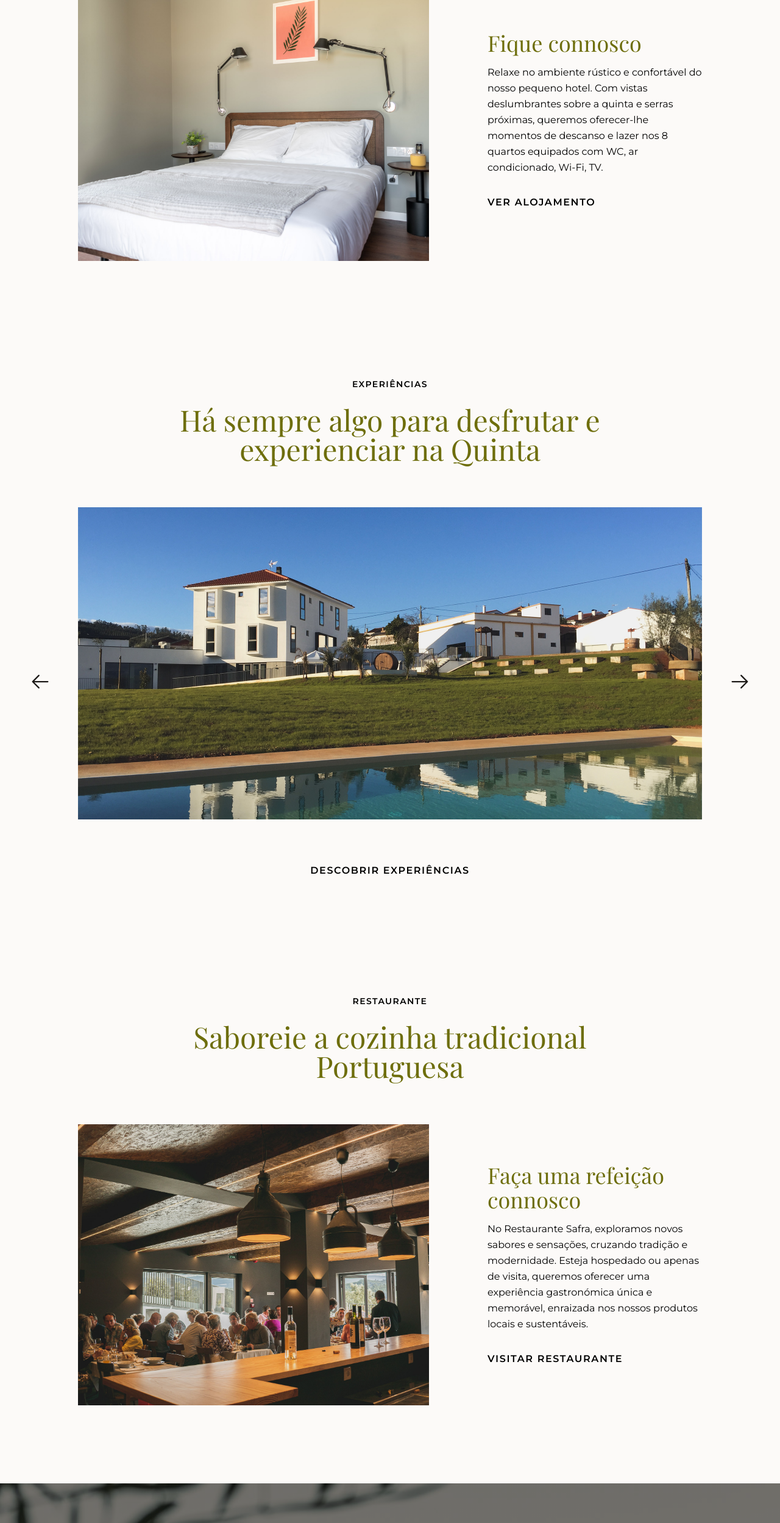
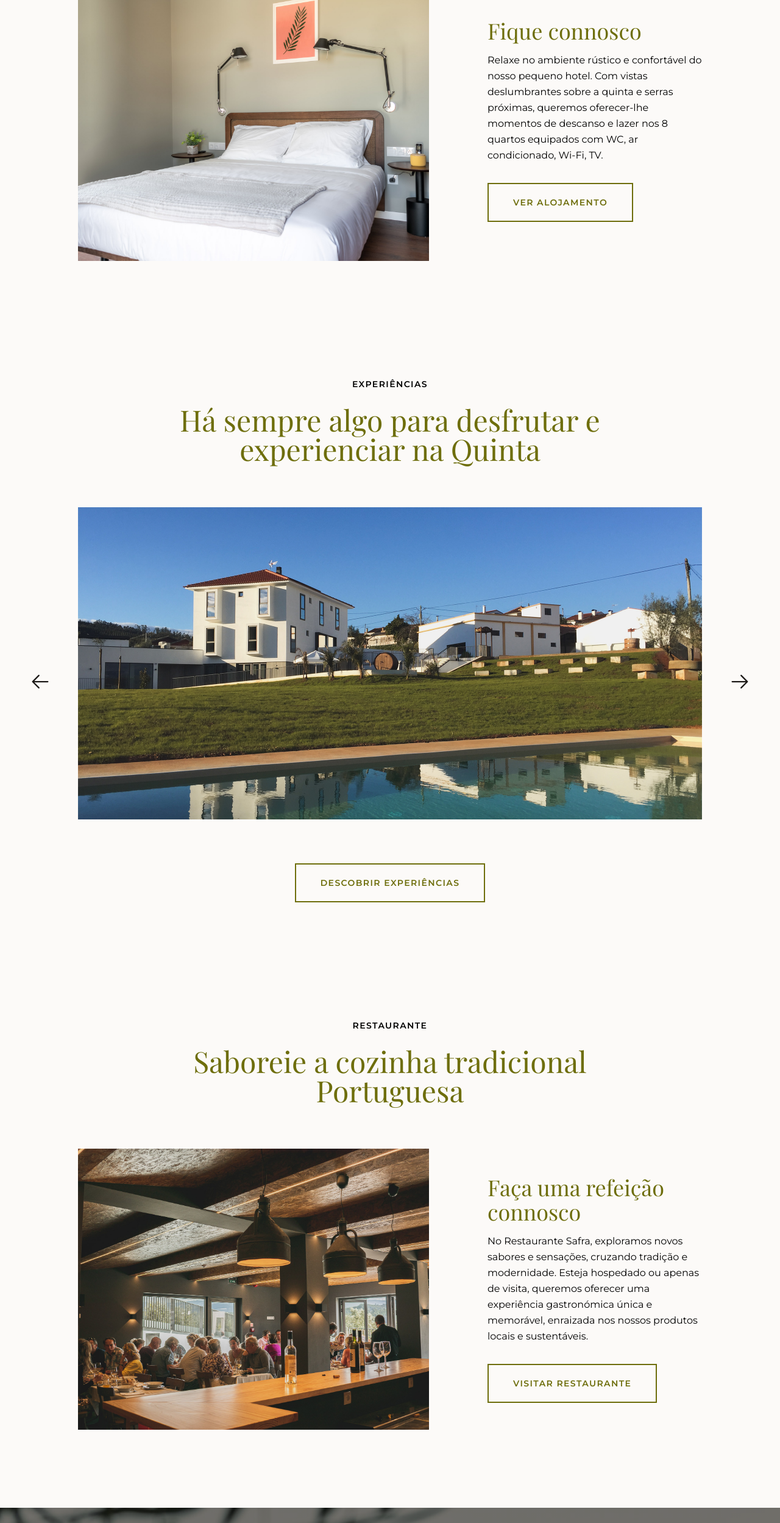
Before and after one commit to quintadonairia/quintadonairia, a Next.js app: page / in a window 1280 px wide. Shown: the part 1221-3719 px from the top of the page at 61% size. Built offline with nearby package versions, Linux system fonts and the light colour scheme.

Commit message:
:ambulance: Update Button component props on all instances

```diff
--- a/components/molecules/Block.js
+++ b/components/molecules/Block.js
@@ -8,7 +8,7 @@ const Block = ({ title, text, action, label }) => {
         <p className="leading-relaxed lg:max-w-prose">{text}</p>
       </div>
       {action && (
-        <Button variant="primary" size="lg">
+        <Button variant="brand" size="large">
           {label}
         </Button>
       )}
--- a/components/molecules/Room.js
+++ b/components/molecules/Room.js
@@ -24,7 +24,7 @@ const Room2 = ({
         </div>
         <h4 className="leading-relaxed text-stone-600">{description}</h4>
         <a href={bookingLink}>
-          <Button size="lg">
+          <Button size="large">
             <ArrowRight size={20} />
             {buttonLabel}
           </Button>
--- a/pages/index.js
+++ b/pages/index.js
@@ -37,7 +37,7 @@ const Home = () => {
                 {t.home.lodging.description}
               </p>
             </div>
-            <Button href="/lodging" size="lg" variant="primary">
+            <Button href="/lodging" size="large" variant="brand">
               {t.home.lodging.action}
             </Button>
           </div>
@@ -49,7 +49,7 @@ const Home = () => {
           heading={t.home.experiences.heading}
         />
         <Gallery />
-        <Button href="/experiences" size="lg" variant="primary">
+        <Button href="/experiences" size="large" variant="brand">
           {t.home.experiences.action}
         </Button>
       </section>
@@ -73,7 +73,7 @@ const Home = () => {
                 {t.home.restaurant.description}
               </p>
             </div>
-            <Button href="/restaurant" size="lg" variant="primary">
+            <Button href="/restaurant" size="large" variant="brand">
               {t.home.restaurant.action}
             </Button>
           </div>
```
